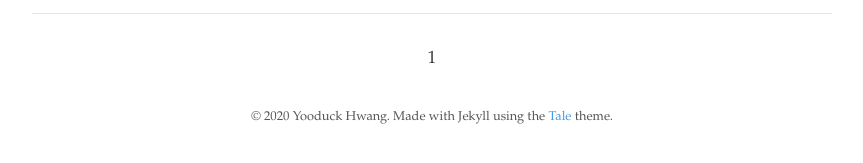
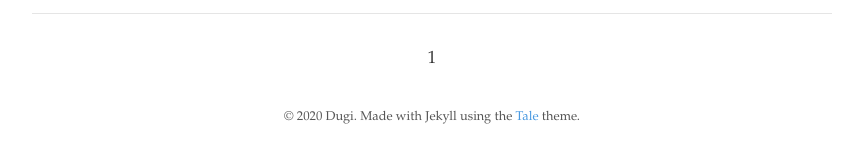
Before and after one commit to dugidugi/dugidugi.github.io, a Jekyll site: the page built from index.html, in a window 1280 px wide. Shown: the part 284-447 px from the top of the page, without its empty margins (208-1071 px from the left). Built offline with Jekyll 4.4.1, drawn with Linux system fonts in a browser that asks for light colours; the list of posts is cut into pages by our own code.

Commit message:
footer 수정

```diff
--- a/_config.yml
+++ b/_config.yml
@@ -9,7 +9,7 @@ google_analytics: UA-59679608-1
 
 # Author
 author:
-  name:         Yooduck Hwang
+  name:         Dugi
   url:          https://dugidugi.github.io
   email:        xxxxx@gmail.com
 
```
